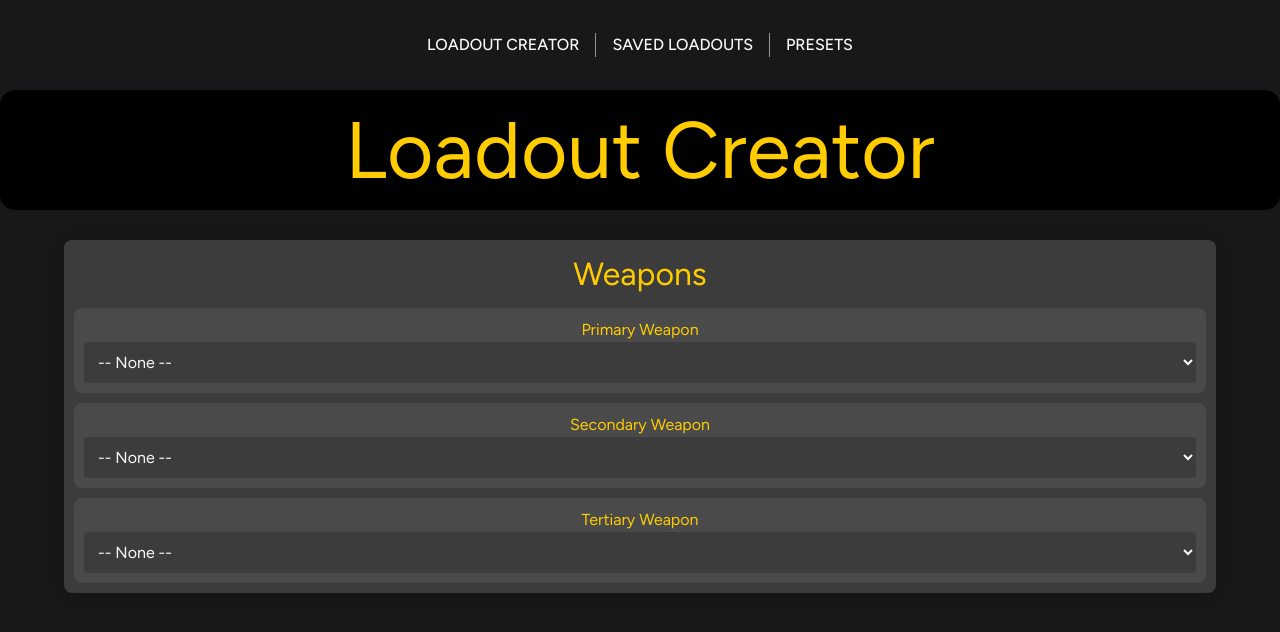
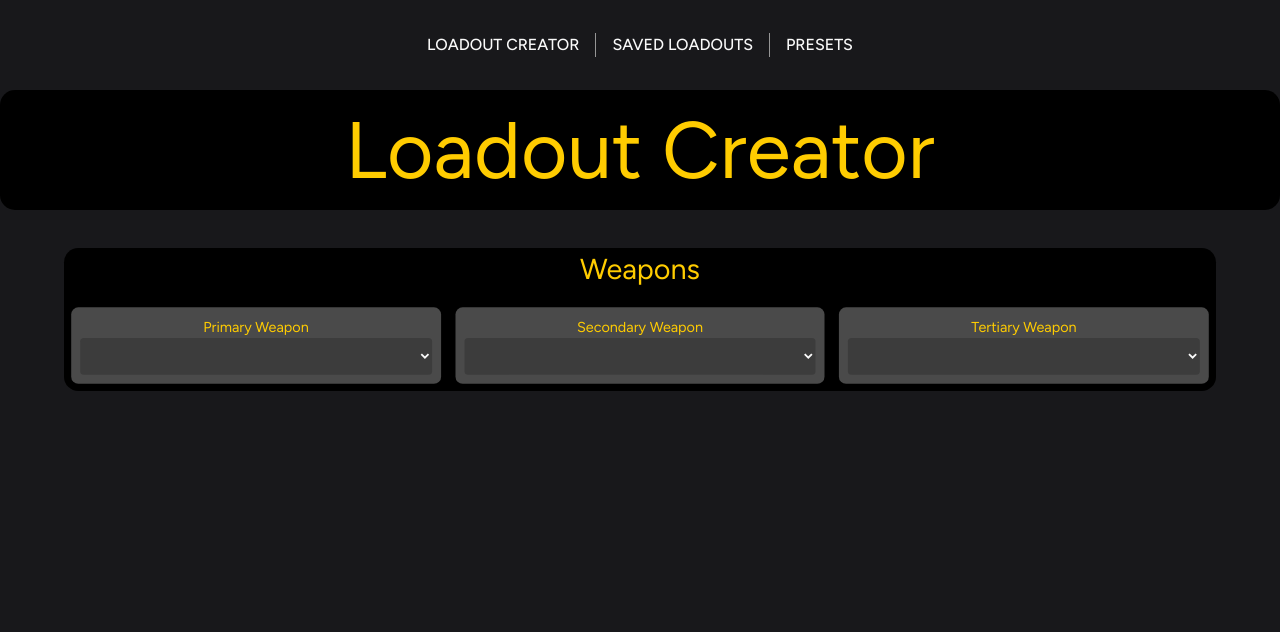
Before and after one commit to B-Fanjoy/7CMBG-LoadoutCreator, a Vue app: page /creator in a window 1280 px wide. Shown: the top 632 px of the page. Built offline with nearby package versions, Linux system fonts and the light colour scheme; a web font is replaced by a local one.

Commit message:
weapons section working

```diff
--- a/src/assets/main.css
+++ b/src/assets/main.css
@@ -1,5 +1,4 @@
 @import "tailwindcss";
-
 
 @theme {
 	--font-sans: "Figtree", serif;
--- a/src/views/CreatorView.vue
+++ b/src/views/CreatorView.vue
@@ -1,16 +1,16 @@
 <template>
   <div>
     <h1>Loadout Creator</h1>
-    <div class="maincontainer">
+    <div class="maincontainer scale-90 bg-black rounded-2xl">
       <h2>Weapons</h2>
-      <div id="weaponSections">
-        <div v-for="section in weaponSections" :key="section.id" class="section">
+      <div id="weaponSections" class="grid grid-cols-3 gap-4 p-2">
+        <div v-for="section in weaponSections" :key="section.id" class="section basis-full">
           <h3>{{ section.name }}</h3>
-          <select v-model="selectedWeapon">
+          <select v-model="selectedWeapon[section.id]" class="text-center">
+            <option value="">-- None --</option>
             <option v-for="weapon in section.weapons" :key="weapon.id" :value="weapon.id">
               {{ weapon.name }}
             </option>
-            <option value="">-- None --</option>
           </select>
         </div>
       </div>
@@ -32,8 +32,6 @@
 </template>
 
 <script>
-import { ref, onMounted } from 'vue'
-
 export default {
   name: 'CreatorView',
 
@@ -62,44 +60,10 @@ export default {
         })
     },
   },
-
-  // setup() {
-  //   const weaponSections = ref([])
-  //   const fillableGearSections = ref([])
-  //   const selectedWeapons = ref({})
-  //   const selectedGear = ref({})
-  //
-  //   onMounted(async () => {
-  //     try {
-  //       const weaponsResponse = await fetch('old/weapons.json')
-  //       weaponSections.value = (await weaponsResponse.json()).sections
-  //
-  //       const gearResponse = await fetch('old/gear.json')
-  //       fillableGearSections.value = (await gearResponse.json()).sections
-  //     } catch (error) {
-  //       console.error('Error loading data:', error)
-  //     }
-  //   })
-  //
-  //   return {
-  //     weaponSections,
-  //     fillableGearSections,
-  //     selectedWeapons,
-  //     selectedGear,
-  //   }
-  // },
 }
 </script>
 
 <style scoped>
-.maincontainer {
-  width: 90%;
-  margin: 0 auto;
-  background: #3c3c3c;
-  padding: 10px;
-  border-radius: 8px;
-  box-shadow: 0 0 15px rgba(0, 0, 0, 0.2);
-}
 .section {
   background: #4a4a4a;
   border-radius: 8px;
```
